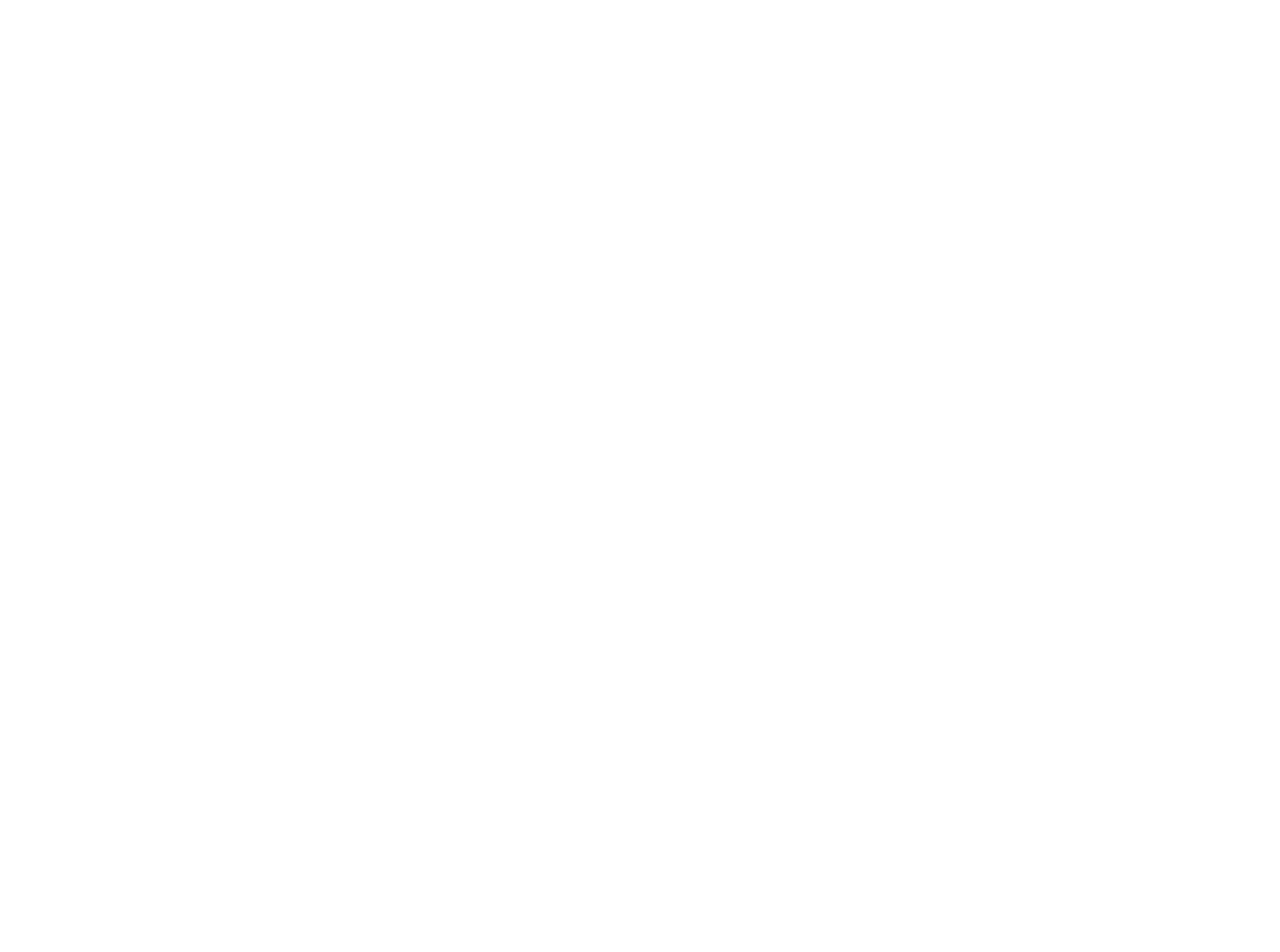
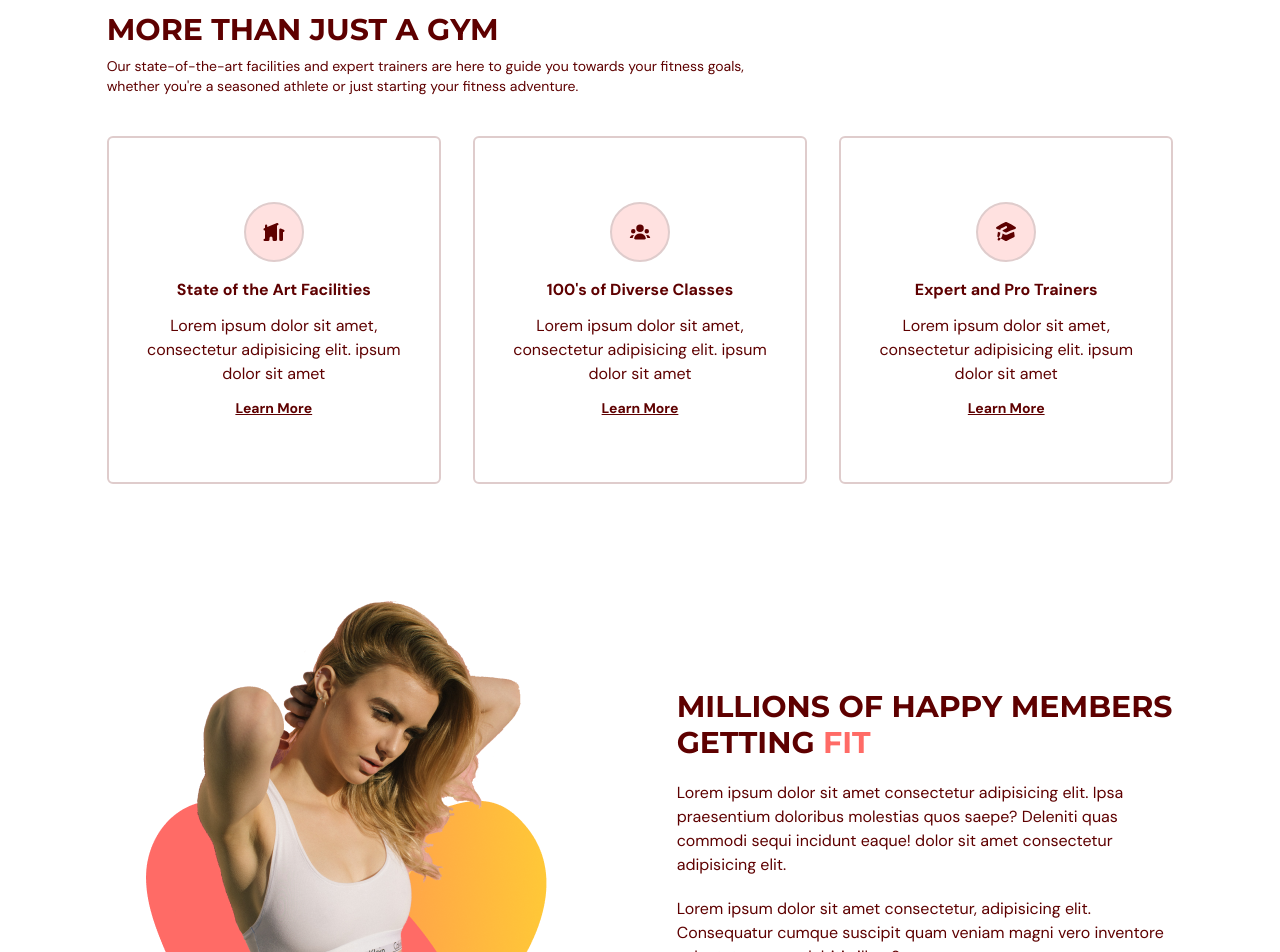
Before and after one commit to misspelz/BodyFix, a React (Vite) app: page / in a window 1280 px wide. Shown: the part 980-1932 px from the top of the page. Before the commit the page ends 1600 px from the top, so only its background shows below. Built offline with nearby package versions, Linux system fonts and the light colour scheme.

Commit message:
benefits section

```diff
--- a/prettier.config.cjs
+++ b/prettier.config.cjs
@@ -1,4 +1,4 @@
 // prettier.config.js
 module.exports = {
-  plugins: [import("prettier-plugin-tailwindcss")],
+  plugins: [require("prettier-plugin-tailwindcss")],
 };
--- /dev/null
+++ b/src/scenes/benefits/Benefit.tsx
@@ -0,0 +1,39 @@
+import { SelectedPage } from "@/shared/types";
+import { motion } from "framer-motion";
+import AnchorLink from "react-anchor-link-smooth-scroll";
+
+const childVariant = {
+  hidden: {opacity: 0, scale: 0.9},
+  visible: {opacity: 1, scale: 1}
+}
+
+type Props = {
+  icon: JSX.Element;
+  title: string;
+  description: string;
+  setSelectedPage: (value: SelectedPage) => void;
+}
+
+export const Benefit = ({ icon, title, description, setSelectedPage }: Props) => {
+  return (
+    <motion.div
+      variants={childVariant}
+      className="mt-5 rounded-md border-2 border-gray-100 px-5 py-16 text-center">
+      <div className="mb-4 flex justify-center">
+        <div className="rounded-full border-2 border-gray-100 bg-primary-100 p-4">
+          {icon}
+        </div>
+      </div>
+      <h4 className="font-bold">{title}</h4>
+      <p className="my-3">{description}</p>
+
+      <AnchorLink
+        className="text-sm font-bold text-gray-500 underline hover:text-secondary-500"
+        onClick={() => setSelectedPage(SelectedPage.ContactUs)}
+        href={`#${SelectedPage.ContactUs}`}
+      >
+        <p>Learn More</p>
+      </AnchorLink>
+    </motion.div>
+  )
+}
--- a/src/scenes/benefits/index.tsx
+++ b/src/scenes/benefits/index.tsx
@@ -1,7 +1,36 @@
 import Header from "@/shared/Header";
-import { SelectedPage } from "@/shared/types";
+import { BenefitType, SelectedPage } from "@/shared/types";
 import { HomeModernIcon, UserGroupIcon, AcademicCapIcon } from "@heroicons/react/16/solid";
 import { motion } from "framer-motion";
+import { Benefit } from "./Benefit";
+import { ActionButton } from "@/shared/ActionButton";
+import BenefitsPageGraphic from "@/assets/BenefitsPageGraphic.png"
+
+
+const benefits: Array<BenefitType> = [
+  {
+    icon: <HomeModernIcon className="h-6 w-6" />,
+    title: "State of the Art Facilities",
+    description: "Lorem ipsum dolor sit amet, consectetur adipisicing elit. ipsum dolor sit amet"
+  },
+  {
+    icon: <UserGroupIcon className="h-6 w-6" />,
+    title: "100's of Diverse Classes",
+    description: "Lorem ipsum dolor sit amet, consectetur adipisicing elit. ipsum dolor sit amet"
+  },
+  {
+    icon: <AcademicCapIcon className="h-6 w-6" />,
+    title: "Expert and Pro Trainers",
+    description: "Lorem ipsum dolor sit amet, consectetur adipisicing elit. ipsum dolor sit amet"
+  },
+]
+
+const container = {
+  hidden: {},
+  visible: {
+    transition: { staggerChildren: 0.2 }
+  }
+}
 
 type Props = {
   setSelectedPage: (value: SelectedPage) => void;
@@ -11,14 +40,85 @@
   return (
     <section
       id="benefits"
-      className="mx-auto min-h-full w-5/6 py-20"
+      className="mx-auto min-h-full w-5/6 py-4 md:py-20"
     >
       <motion.div
         onViewportEnter={() => setSelectedPage(SelectedPage.Benefits)}
       >
-       <div>
-         <Header>MORE THAN JUST A GYM</Header>
-       </div>
+        {/* HEADER */}
+        <motion.div
+          initial="hidden"
+          whileInView="visible"
+          viewport={{ once: true, amount: 0.5 }}
+          transition={{ duration: 0.5 }}
+          variants={{
+            hidden: { opacity: 0, x: -50 },
+            visible: { opacity: 1, x: 0 }
+          }}
+          className="md:mt-28 md:w-3/5">
+          <Header>MORE THAN JUST A GYM</Header>
+          <p className="my-2 text-sm ">Our state-of-the-art facilities and expert trainers are here to guide you towards your fitness goals, whether you're a seasoned athlete or just starting your fitness adventure.</p>
+        </motion.div>
+
+        {/* BENEFITS */}
+        <motion.div
+          className="md:flex items-center justify-between gap-8 mt-5"
+          initial="hidden"
+          whileInView="visible"
+          viewport={{ once: true, amount: 0.5 }}
+          variants={container}
+        >
+          {benefits.map((benefit: BenefitType) => (
+            <Benefit
+              key={benefit.title}
+              icon={benefit.icon}
+              title={benefit.title}
+              description={benefit.description}
+              setSelectedPage={setSelectedPage}
+            />
+          ))}
+        </motion.div>
+
+        {/* GRAPHICS AND DESCRIPTION */}
+        <div className="mt-16 items-center md:flex justify-between gap-20 md:mt-28">
+          {/* GRAPHIC */}
+          <img
+            className="mx-auto"
+            src={BenefitsPageGraphic}
+            alt="benfits-page-graphic"
+          />
+
+          {/* DESCRIPTION */}
+          <div>
+            {/* TITLE */}
+            <div className="relative">
+              <div className="before::absolute before:-top-20 before:-left-20 before:z-[1] belfore:content-abstractwaves">
+                <div>
+                  <Header>MILLIONS OF HAPPY MEMBERS GETTING {" "}
+                    <span className="text-primary-500">FIT</span>
+                  </Header>
+                </div>
+              </div>
+            </div>
+
+            {/* DESC */}
+            <div>
+              <p className="my-5">Lorem ipsum dolor sit amet consectetur adipisicing elit. Ipsa praesentium doloribus molestias quos saepe? Deleniti quas commodi sequi incidunt eaque! dolor sit amet consectetur adipisicing elit.</p>
+              <p className="mb-5">Lorem ipsum dolor sit amet consectetur, adipisicing elit. Consequatur cumque suscipit quam veniam magni vero inventore voluptatum nam debitis illum?</p>
+            </div>
+
+            {/* BUTTON */}
+            <div className="relative mt-16">
+              <div className="before:absolute before:-bottom-20 before:right-40 before:z-[-1] before:content-sparkles">
+                <ActionButton
+                  setSelectedPage={setSelectedPage}
+                >
+                  Join Now
+                </ActionButton>
+              </div>
+            </div>
+          </div>
+        </div>
       </motion.div>
     </section>
   )
--- a/src/shared/Header.tsx
+++ b/src/shared/Header.tsx
@@ -6,7 +6,7 @@
 
 const Header = ({children}: Props) => {
   return (
-    <h1 className="basis-3/5 font-montserrat text-3xl font-bold">
+    <h1 className="basis-3/5 font-montserrat text-xl md:text-3xl font-bold">
          {children}
     </h1>
   )
--- a/src/shared/types.ts
+++ b/src/shared/types.ts
@@ -4,3 +4,9 @@
   OurClasses = "ourclasses",
   ContactUs = "contactus",
 }
+
+export interface BenefitType {
+  icon: JSX.Element;
+  title: string;
+  description: string
+}
```
